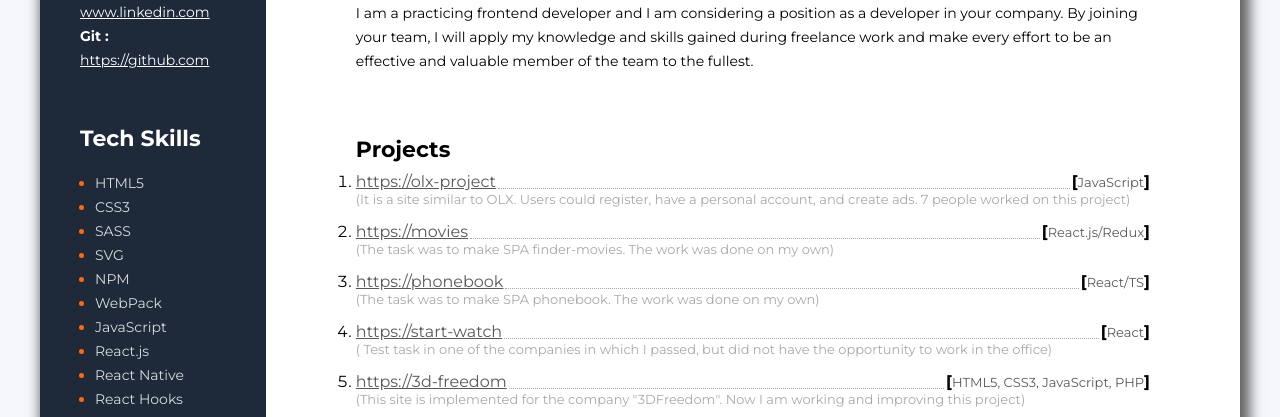
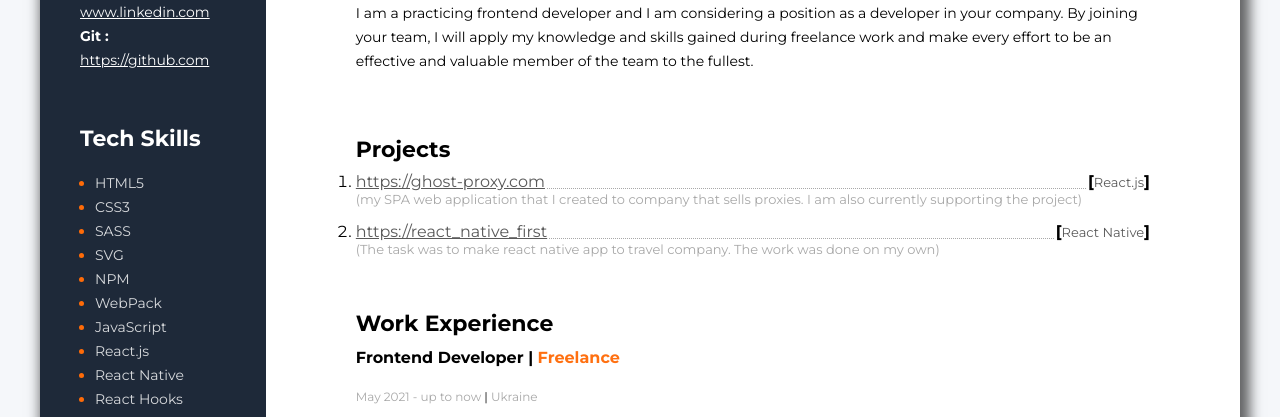
Before and after one commit to matviychukigor/matviychukigor.github.io, a plain HTML site: page index.html in a window 1280 px wide. Shown: the part 304-721 px from the top of the page. Drawn offline with Linux system fonts and the light colour scheme.

Commit message:
Update index.html

```diff
--- a/index.html
+++ b/index.html
@@ -189,61 +189,24 @@
 
           <li class="project-items">
             <div class="projects-item">
-              <a class="projects-link" href="https://romansynenko.github.io/olx-project" target="_blank">
-                https://olx-project
+              <a class="projects-link" href="https://ghost-proxy.com" target="_blank">
+                https://ghost-proxy.com
               </a>
               <span class="dots"></span>
-              <span><b>[</b><span class="tech-name">JavaScript</span><b>]</b></span>
+              <span><b>[</b><span class="tech-name">React.js</span><b>]</b></span>
             </div>
-            <p class="project-desc">(It is a site similar to OLX. Users could register, have a personal account, and
-              create ads. 7 people worked on this
-              project)</p>
+            <p class="project-desc">(my SPA web application that I created to company that sells proxies. I am also currently supporting the project)</p>
           </li>
 
           <li class="project-items">
             <div class="projects-item">
-              <a class="projects-link" href="https://becose-my-site.netlify.app/" target="_blank">
-                https://movies
+              <a class="projects-link" href="https://github.com/matviychukigor/react_native_first" target="_blank">
+                https://react_native_first
               </a>
               <span class="dots"></span>
-              <span><b>[</b><span class="tech-name">React.js/Redux</span><b>]</b></span>
+              <span><b>[</b><span class="tech-name">React Native</span><b>]</b></span>
             </div>
-            <p class="project-desc">(The task was to make SPA finder-movies. The work was done on my own)</p>
-          </li>
-
-          <li class="project-items">
-            <div class="projects-item">
-              <a class="projects-link" href="https://goit-hw-09-phonebook.netlify.app/" target="_blank">
-                https://phonebook
-              </a>
-              <span class="dots"></span>
-              <span><b>[</b><span class="tech-name">React/TS</span><b>]</b></span>
-            </div>
-            <p class="project-desc">(The task was to make SPA phonebook. The work was done on my own)</p>
-          </li>
-
-          <li class="project-items">
-            <div class="projects-item">
-              <a class="projects-link" href="https://sashapashuk.github.io/StartWatch/" target="_blank">
-                https://start-watch
-              </a>
-              <span class="dots"></span>
-              <span><b>[</b><span class="tech-name">React</span><b>]</b></span>
-            </div>
-            <p class="project-desc">(
-              Test task in one of the companies in which I passed, but did not have the opportunity to work in the office)</p>
-          </li>
-
-          <li class="project-items">
-            <div class="projects-item">
-              <a class="projects-link" href="https://www.3d-freedom.com/" target="_blank">
-                https://3d-freedom
-              </a>
-              <span class="dots"></span>
-              <span><b>[</b><span class="tech-name">HTML5, CSS3, JavaScript, PHP</span><b>]</b></span>
-            </div>
-            <p class="project-desc">(This site is implemented for the company "3DFreedom".
-              Now I am working and improving this project)</p>
+            <p class="project-desc">(The task was to make react native app to travel company. The work was done on my own)</p>
           </li>
 
         </ol>
```
